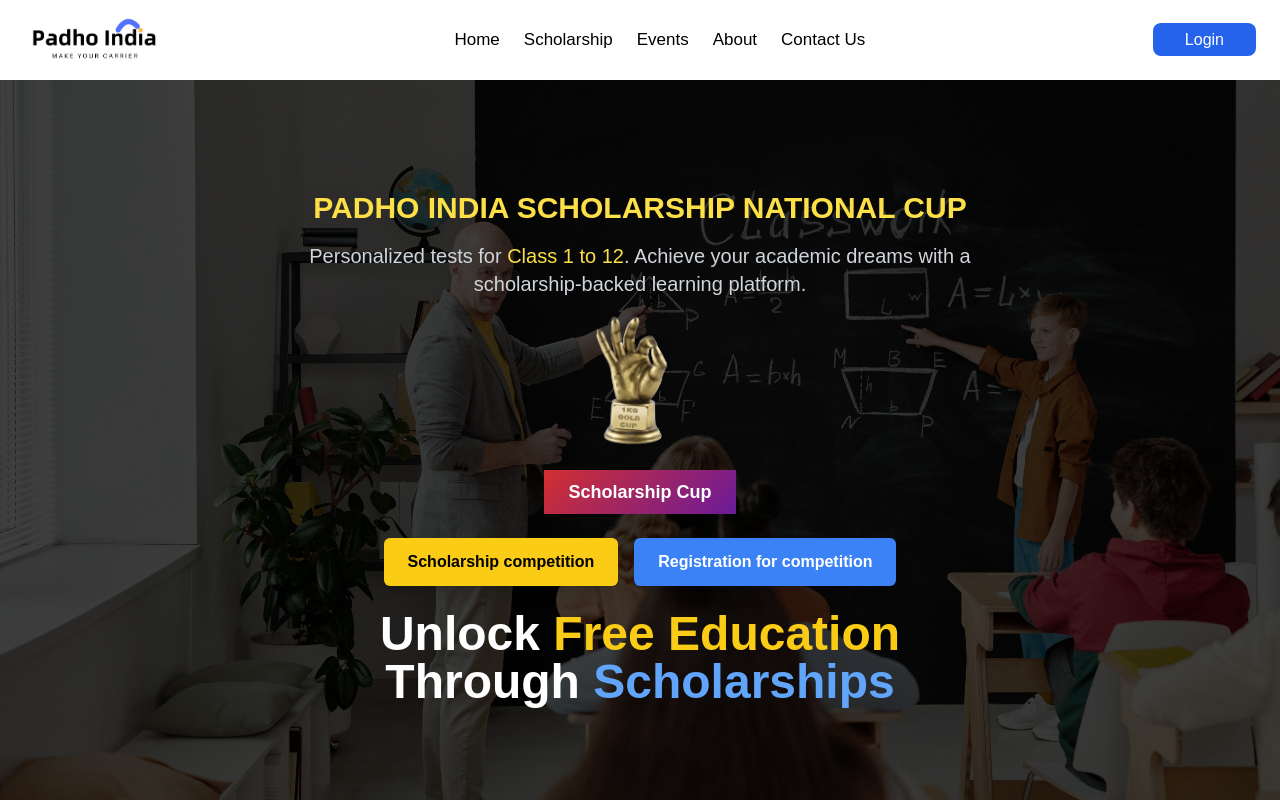
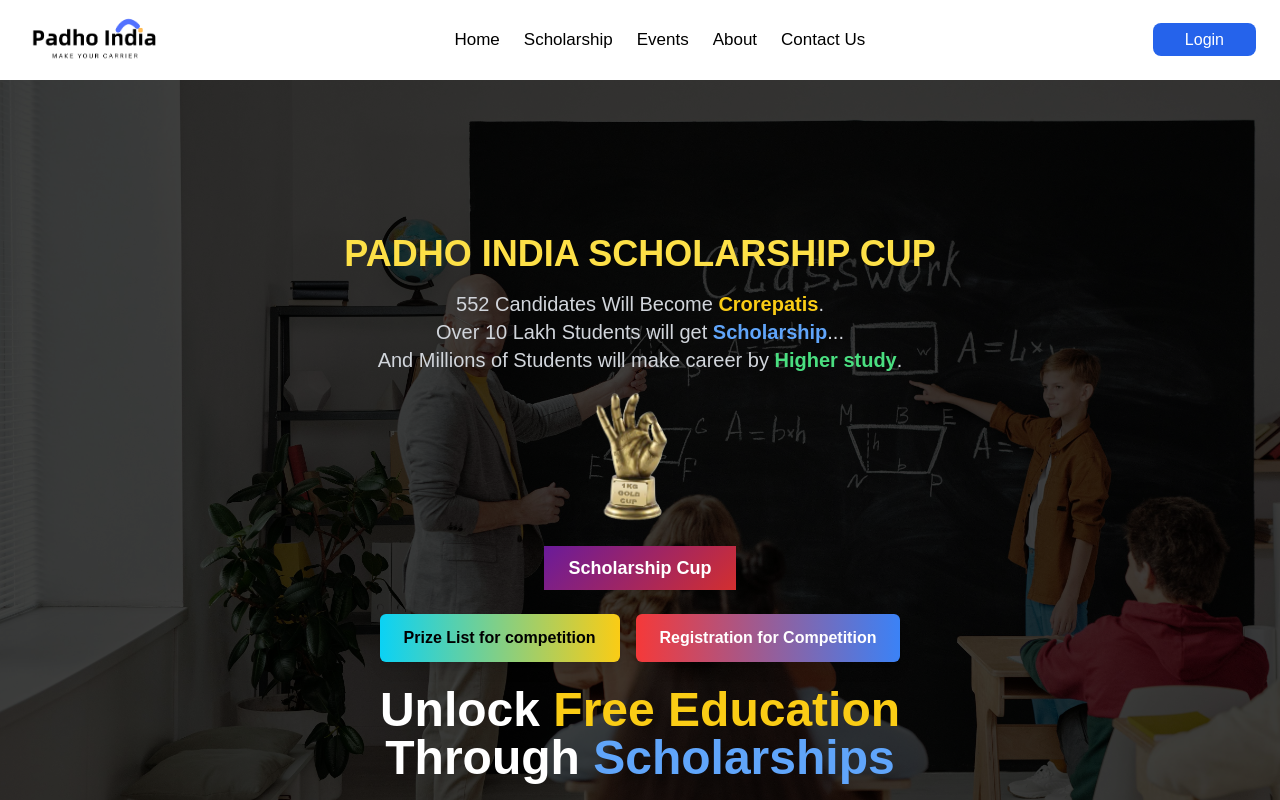
Before and after one commit to Alomj257/PadhoIndia, a React (Vite) app in the folder frontend-padhoindia/: page / in a window 1280 px wide. Built offline with nearby package versions, Linux system fonts and the light colour scheme.

Commit message:
Hero page text change

```diff
--- a/frontend-padhoindia/src/components/common/Facilities.jsx
+++ b/frontend-padhoindia/src/components/common/Facilities.jsx
@@ -152,17 +152,7 @@
         },
       }}
     >
-      <div className="py-16 bg-gray-50">
-        {/* Header */}
-        <div className="text-center mb-12">
-          <h2 className="text-3xl md:text-4xl font-bold text-gray-800 leading-snug">
-            Discover Our Facilities
-          </h2>
-          <p className="text-gray-600 text-sm md:text-base max-w-2xl mx-auto mt-4">
-            Experience unparalleled educational support with expert mentorship, exclusive scholarships, and personalized coaching designed for your success.
-          </p>
-        </div>
-
+      <div className="py-10 bg-gray-50">
         {/* Cards */}
         <Row gutter={[24, 24]} justify="center" className="px-6 md:px-10">
           {facilities.map((facility) => (
--- a/frontend-padhoindia/src/components/common/FacilitiesText.jsx
+++ b/frontend-padhoindia/src/components/common/FacilitiesText.jsx
@@ -2,7 +2,17 @@
 
 const FacilitiesText = () => {
   return (
-    <div className="grid grid-cols-1 md:grid-cols-3 gap-6 px-6 py-12">
+    <div className="pt-16 bg-gray-50">
+      {/* Header */}
+      <div className="text-center mb-12">
+          <h2 className="text-3xl md:text-4xl font-bold text-gray-800 leading-snug">
+            Discover Our Facilities
+          </h2>
+          <p className="text-gray-600 text-sm md:text-base max-w-2xl mx-auto mt-4">
+            Experience unparalleled educational support with expert mentorship, exclusive scholarships, and personalized coaching designed for your success.
+          </p>
+        </div>
+      <div className="grid grid-cols-1 md:grid-cols-3 gap-6 px-6 py-12">
       {/* Gold Card Facilities */}
       <div className="bg-gradient-to-r from-yellow-500 to-red-500 p-8 rounded-lg shadow-lg text-center">
         <h3 className="text-2xl font-bold text-white mb-4">
@@ -33,6 +43,7 @@
         </p>
       </div>
     </div>
+    </div>
   );
 }
 
--- a/frontend-padhoindia/src/components/common/Hero.jsx
+++ b/frontend-padhoindia/src/components/common/Hero.jsx
@@ -2,11 +2,12 @@
 import { Link } from "react-router-dom";
 import heroImage from "../../assets/hero1.jpg";
 import cupImage from "../../assets/cup.png";
+import prizePDF from "../../assets/prize-list.pdf"; // ✅ import PDF
 
 const Hero = () => {
   return (
     <div
-      className="relative h-[95vh] bg-no-repeat bg-cover bg-center"
+      className="relative h-[110vh] bg-no-repeat bg-cover bg-center"
       style={{
         backgroundImage: `url(${heroImage})`,
         backgroundSize: "cover",
@@ -18,15 +19,16 @@
         <div className="text-center px-6 md:px-12 lg:px-20 max-w-4xl mx-auto">
 
           {/* Main Heading */}
-          <h1 className="text-base sm:text-lg md:text-xl lg:text-2xl xl:text-3xl font-semibold text-yellow-300 leading-relaxed mb-4">
-            PADHO INDIA SCHOLARSHIP NATIONAL CUP
+          <h1 className="text-lg sm:text-xl md:text-2xl lg:text-3xl xl:text-4xl font-semibold text-yellow-300 leading-relaxed mb-4">
+
+            PADHO INDIA SCHOLARSHIP CUP
           </h1>
 
-          {/* Description */}
-          <p className="text-gray-300 text-sm md:text-lg lg:text-xl mb-4 leading-relaxed">
-            Personalized tests for{" "}
-            <span className="text-yellow-300 font-medium">Class 1 to 12</span>.
-            Achieve your academic dreams with a scholarship-backed learning platform.
+          {/* Updated Description */}
+          <p className="text-gray-300 text-sm md:text-lg lg:text-xl mb-4 leading-relaxed font-medium">
+            552 Candidates Will Become <span className="text-yellow-400 font-semibold">Crorepatis</span>.<br />
+            Over 10 Lakh Students will get <span className="text-blue-400 font-semibold">Scholarship</span>...<br />
+            And Millions of Students will make career by <span className="text-green-400 font-semibold">Higher study</span>.
           </p>
 
           {/* Cup Image and Text */}
@@ -36,22 +38,26 @@
               alt="Cup"
               className="w-[100px] h-auto object-contain mb-2"
             />
-            <span className="text-white px-6 py-2  font-bold text-lg animate-blinkBg">
+            <span className="text-white px-6 py-2 font-bold text-lg animate-blinkBg">
               Scholarship Cup
             </span>
           </div>
 
           {/* Buttons */}
           <div className="flex flex-col sm:flex-row justify-center gap-4 mb-6">
-            <Link to="/scholarship" className="w-full sm:w-auto">
-              <button className="w-full sm:w-auto bg-yellow-400 text-black text-sm md:text-base px-6 py-3 rounded-md font-semibold shadow-lg hover:bg-yellow-500 hover:scale-105 transition-transform duration-300">
-                Scholarship competition
+            <a
+              href={prizePDF}
+              download="prize-list.pdf"
+              className="w-full sm:w-auto"
+            >
+              <button className="w-full sm:w-auto text-black text-sm md:text-base px-6 py-3 rounded-md font-semibold shadow-lg animate-blinkYellow hover:scale-105 transition-transform duration-300">
+                Prize List for competition
               </button>
-            </Link>
+            </a>
 
             <Link to="/register" className="w-full sm:w-auto">
-              <button className="w-full sm:w-auto bg-blue-500 text-white text-sm md:text-base px-6 py-3 rounded-md font-semibold shadow-lg hover:bg-blue-600 hover:scale-105 transition-transform duration-300">
-                Registration for competition
+              <button className="w-full sm:w-auto text-white text-sm md:text-base px-6 py-3 rounded-md font-semibold shadow-lg animate-blinkBlue hover:scale-105 transition-transform duration-300">
+                Registration for Competition
               </button>
             </Link>
           </div>
@@ -61,7 +67,6 @@
             Unlock <span className="text-yellow-400">Free Education</span> <br />
             Through <span className="text-blue-400">Scholarships</span>
           </h1>
-
         </div>
       </div>
     </div>
--- a/frontend-padhoindia/tailwind.config.js
+++ b/frontend-padhoindia/tailwind.config.js
@@ -7,12 +7,34 @@
     extend: {
       keyframes: {
         blinkBg: {
-          '0%': { background: 'linear-gradient(135deg, #D32F2F, #6A1B9A)' },
-          '100%': { background: 'linear-gradient(135deg, #6A1B9A, #D32F2F)' },
+          '0%, 100%': {
+            background: 'linear-gradient(135deg, #D32F2F, #6A1B9A)',
+          },
+          '50%': {
+            background: 'linear-gradient(135deg, #6A1B9A, #D32F2F)',
+          },
+        },
+        blinkYellow: {
+          '0%, 100%': {
+            background: 'linear-gradient(to right, #facc15,rgb(11, 210, 245))',
+          },
+          '50%': {
+            background: 'linear-gradient(to right,rgb(11, 210, 245), #facc15)',
+          },
+        },
+        blinkBlue: {
+          '0%, 100%': {
+            background: 'linear-gradient(to right, #3b82f6,rgb(241, 99, 99))',
+          },
+          '50%': {
+            background: 'linear-gradient(to right,rgb(245, 57, 57), #3b82f6)',
+          },
         },
       },
       animation: {
-        blinkBg: 'blinkBg 1s infinite',
+        blinkBg: 'blinkBg 1.5s infinite',
+        blinkYellow: 'blinkYellow 1.5s infinite',
+        blinkBlue: 'blinkBlue 1.5s infinite',
       },
     },
   },
```
Also changed, not shown: 1 other file (tests, documents, lock files or other folders).
